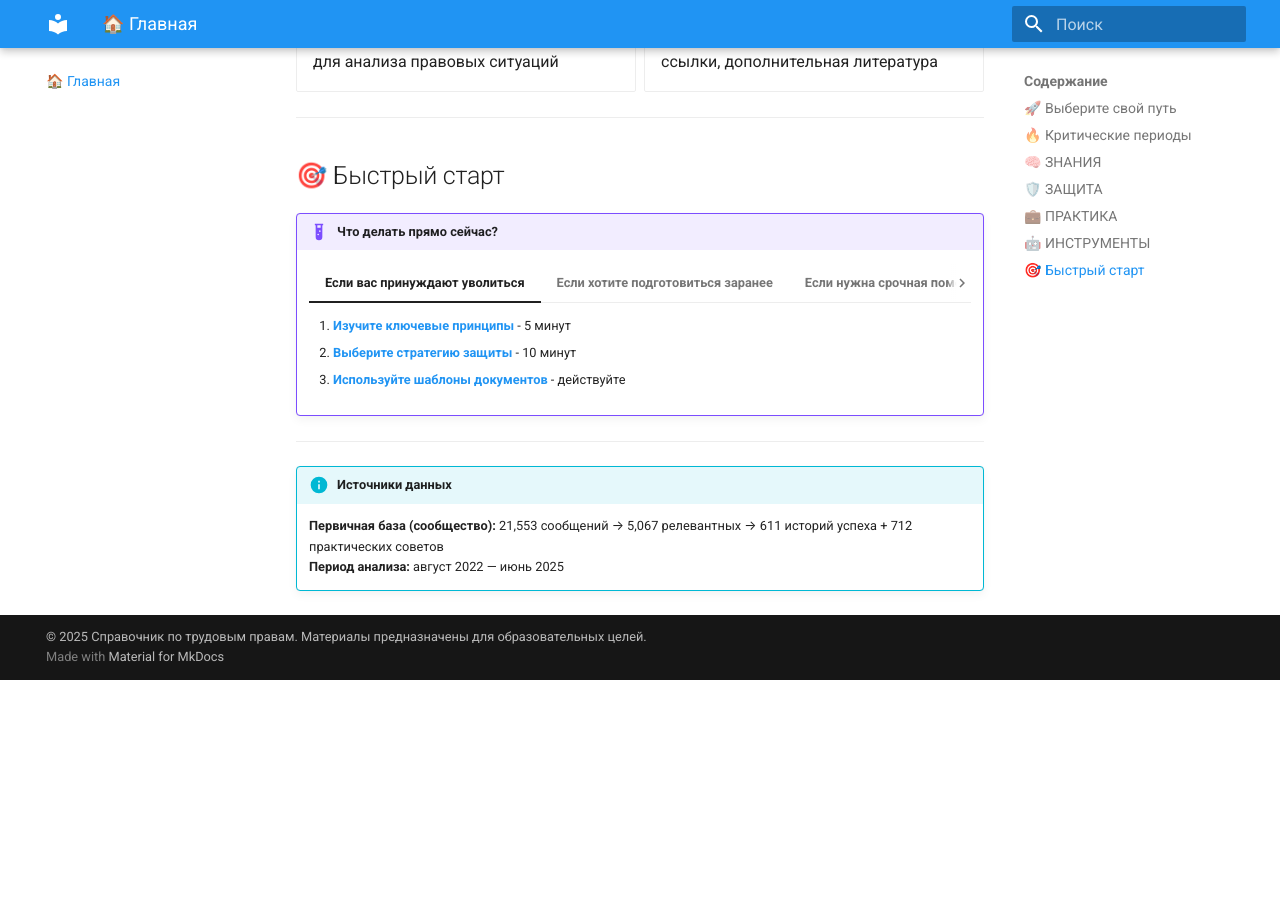
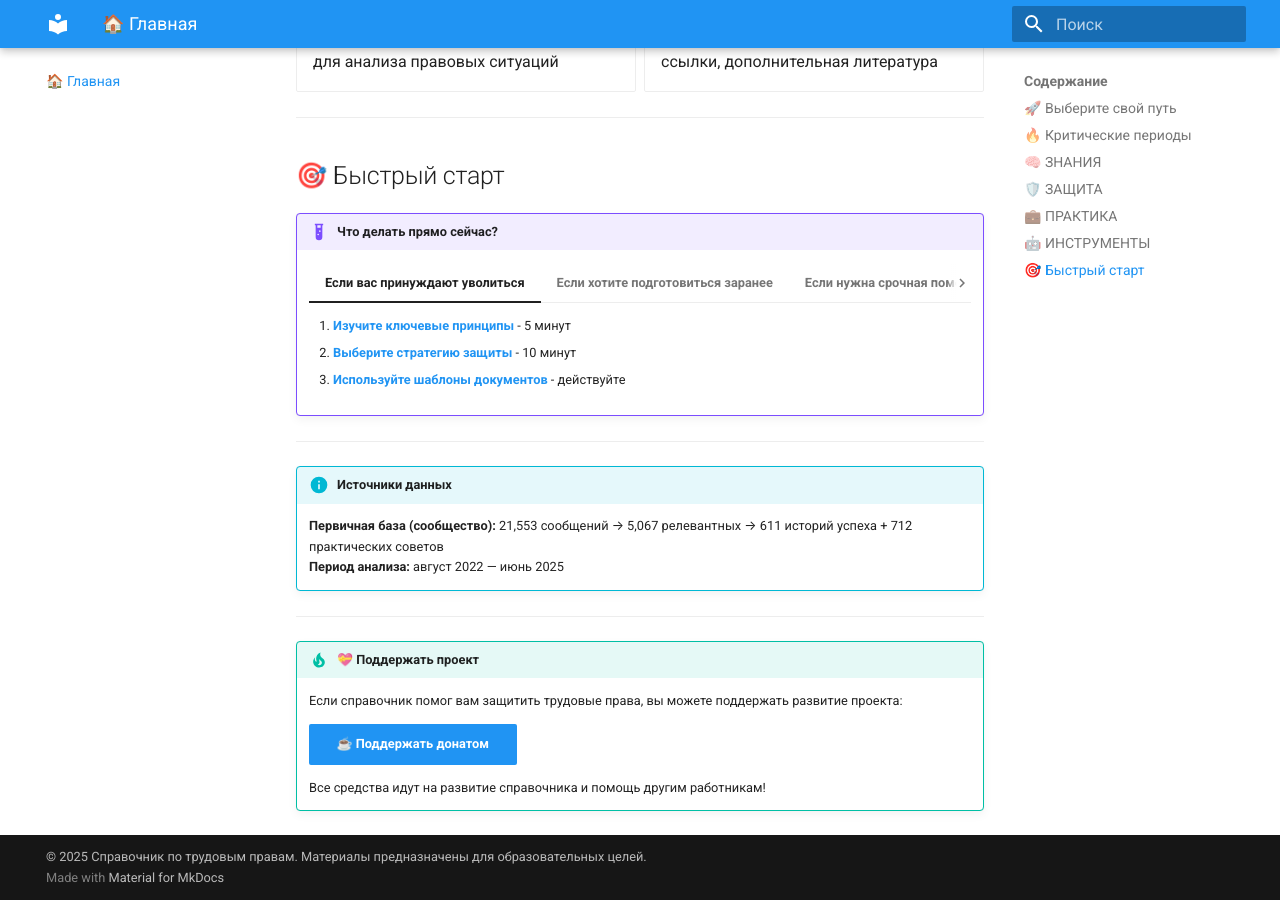
Before and after one commit to vldslavv/om-guide, an MkDocs documentation site: the page built from docs/index.md, in a window 1280 px wide and 900 px high, scrolled down 2849 px. Built offline with MkDocs 1.6.1 and Material for MkDocs 9.7.7, drawn with Linux system fonts in a browser that asks for light colours; emoji names are drawn with the system emoji font; before the commit the page ends 3529 px from its top, so only the background shows below that.

Commit message:
Add donation link to main page

```diff
--- a/docs/index.md
+++ b/docs/index.md
@@ -187,3 +187,12 @@
 !!! info "Источники данных"
     **Первичная база (сообщество):** 21,553 сообщений → 5,067 релевантных → 611 историй успеха + 712 практических советов
     **Период анализа:** август 2022 — июнь 2025
+
+---
+
+!!! tip "💝 Поддержать проект"
+    Если справочник помог вам защитить трудовые права, вы можете поддержать развитие проекта:
+
+    **[☕ Поддержать донатом](https://t.me/tribute/app?startapp=dsx7){ .md-button .md-button--primary }**
+
+    Все средства идут на развитие справочника и помощь другим работникам!
```
